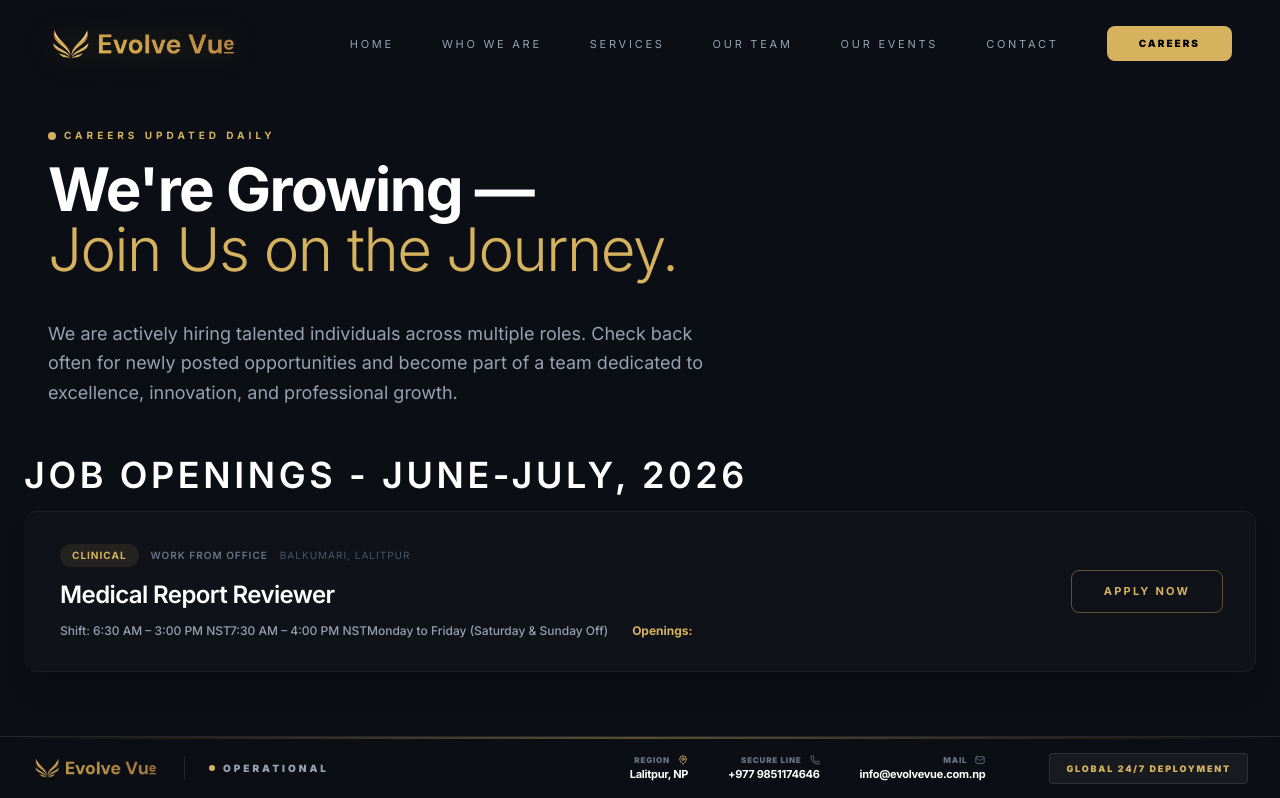
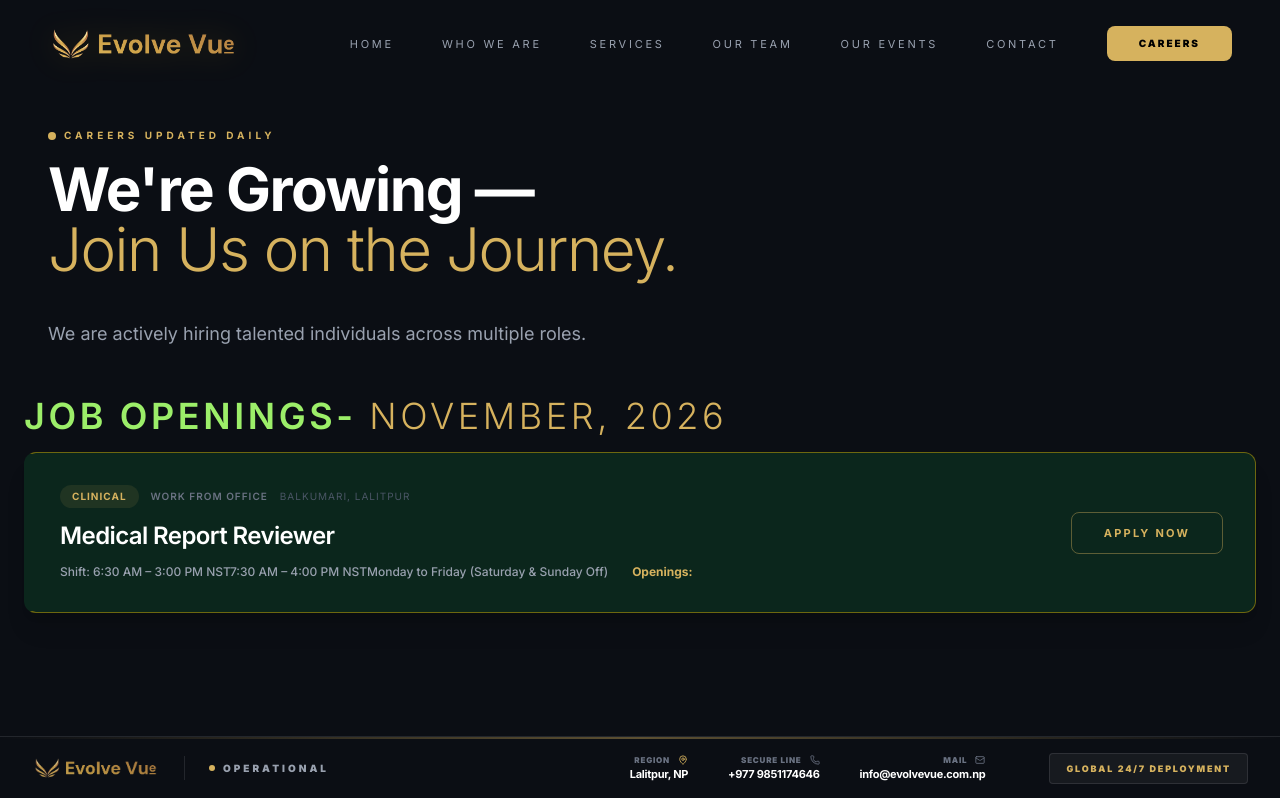
Before and after one commit to suyan-python/EvolveVue, a React (Vite) app in the folder client/: page /application in a window 1280 px wide. Shown: the top 798 px of the page. Built offline with nearby package versions, Linux system fonts and the light colour scheme.

Commit message:
job openings

```diff
--- a/client/src/index.css
+++ b/client/src/index.css
@@ -2,6 +2,8 @@
 @tailwind base;
 @tailwind components;
 @tailwind utilities;
+@config "../tailwind.config.js";
+
 
 /* body {
 
--- a/client/src/pages/Job.jsx
+++ b/client/src/pages/Job.jsx
@@ -26,9 +26,6 @@ const Job = () => {
 
             <p className="mt-2 md:mt-6 text-gray-400 max-w-2xl text-xs md:text-lg leading-relaxed">
               We are actively hiring talented individuals across multiple roles.
-              Check back often for newly posted opportunities and become part of
-              a team dedicated to excellence, innovation, and professional
-              growth.
             </p>
           </div>
         </div>
@@ -38,16 +35,16 @@ const Job = () => {
         {/* 1. JOB LISTINGS: Square & Structured */}
         <div className="max-w-7xl mx-auto px-6 py-12">
           <div className="grid grid-cols-1 gap-4">
-            <h1 className="text-2xl md:text-4xl text-center md:text-start font-semibold tracking-widest uppercase">
-              {" "}
-              Job Openings - June-July, 2026{" "}
+            <h1 className="text-2xl md:text-4xl text-center md:text-start font-semibold tracking-widest uppercase text-green">
+              Job Openings-{" "}
+              <span className="font-light yellowText">November, 2026</span>
             </h1>
             {JOB_OPENINGS.length > 0 ? (
               JOB_OPENINGS.map((job) => (
                 <div
                   key={job.id}
-                  className="group relative flex flex-col md:flex-row md:items-center justify-between
-            p-8 bg-[#0f1218] border border-white/5
+                  className="group relative flex flex-col md:flex-row md:items-center justify-between bg-green-900/35
+            p-8  border border-gold/45
             border-l-4 border-l-transparent hover:border-l-[#d6b25e]
             rounded-xl transition-all duration-300 shadow-xl hover:shadow-2xl"
                 >
--- a/client/tailwind.config.js
+++ b/client/tailwind.config.js
@@ -1,4 +1,3 @@
-/** @type {import('tailwindcss').Config} */
 export default {
   content: ["./index.html", "./src/**/*.{js,ts,jsx,tsx}"],
   theme: {
@@ -12,6 +11,7 @@ export default {
         themeColor: "#133a41",
         gold: "#e6b800",
         themeGold: "#D1A64B",
+        green:"#9cee69",
       },
       backdropBlur: {
         md: "10px",
@@ -21,5 +21,4 @@ export default {
       },
     },
   },
-  plugins: [],
 };
```
